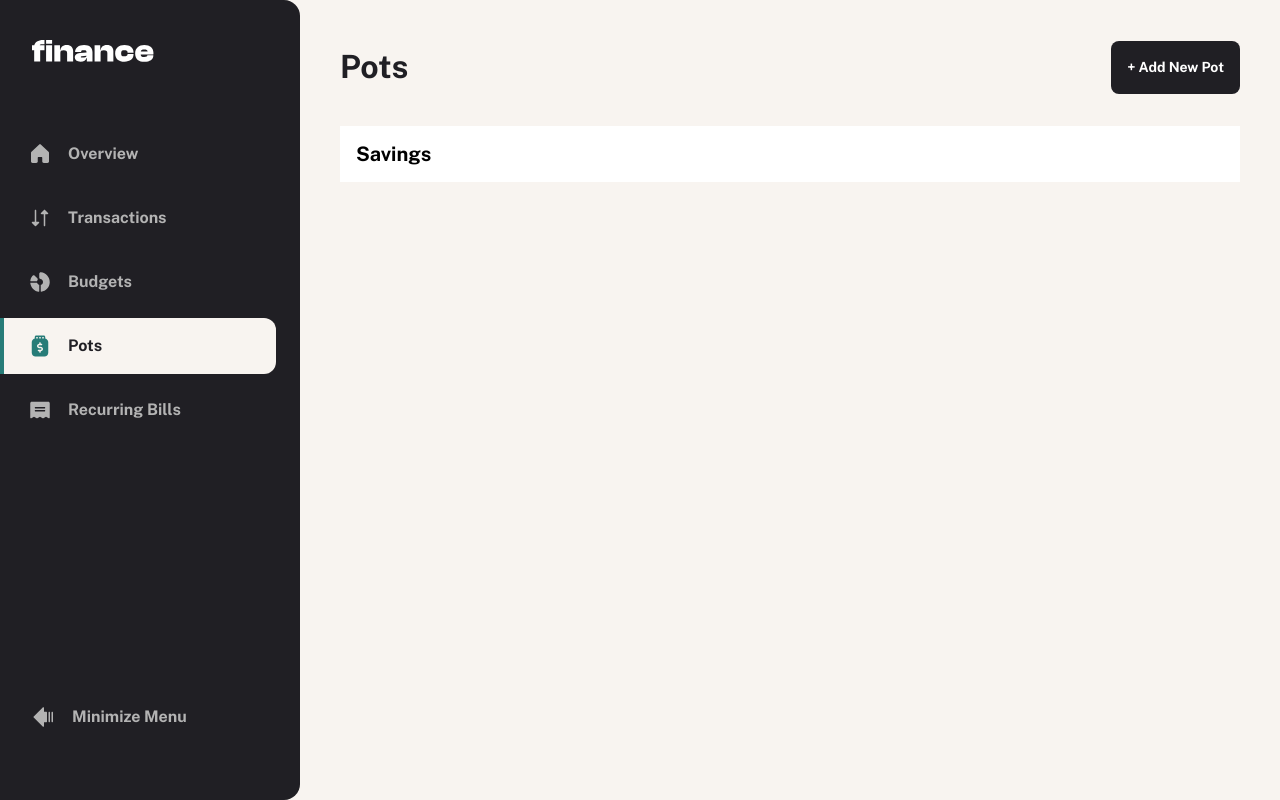
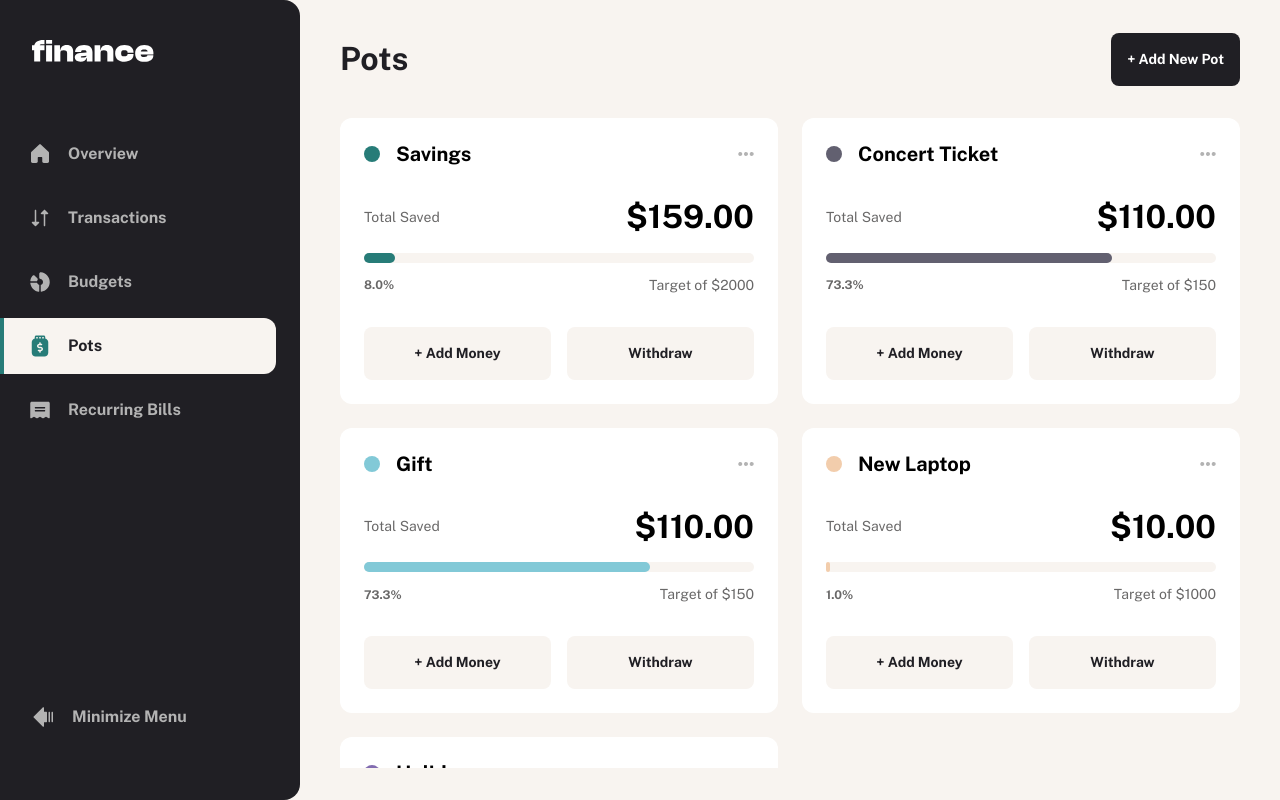
Before and after one commit to pradeepkaswan/personal-finance-app, a React (Vite) app: page /pots in a window 1280 px wide. Built offline with nearby package versions, Linux system fonts and the light colour scheme.

Commit message:
feat: complet pot card

```diff
--- a/src/components/layouts/main-layout.tsx
+++ b/src/components/layouts/main-layout.tsx
@@ -104,7 +104,7 @@ export default function Layout() {
           </button>
         </footer>
       </aside>
-      <main className="flex-1 overflow-auto m-4 md:m-10">
+      <main className="flex-1 overflow-auto mx-4 my-6 md:mx-10 md:my-8 md:m-10">
         <Outlet />
       </main>
 
--- /dev/null
+++ b/src/components/sections/pot-card.tsx
@@ -0,0 +1,50 @@
+import { Pot } from "../../types";
+import { Button } from "../ui/button";
+import { Icons } from "../ui/icons";
+
+export const PotCard: React.FC<Pot> = ({ name, target, total, theme }) => {
+  const percent = Math.min((total / target) * 100, 100);
+
+  return (
+    <div className="bg-white py-6 px-5 md:p-6 flex flex-col gap-8 rounded-xl">
+      <div className="flex justify-between items-center">
+        <div className="flex flex-row items-center gap-4">
+          <div
+            className="w-4 h-4 rounded-full"
+            style={{ backgroundColor: theme }}
+          />
+          <h3 className="text-preset-2">{name}</h3>
+        </div>
+        <Icons.ellipses className="size-4" />
+      </div>
+      <div>
+        <div className="flex justify-between items-center mb-4">
+          <span className="text-preset-4 text-grey-500">Total Saved</span>
+          <span className="text-preset-1">${total.toFixed(2)}</span>
+        </div>
+        <div className="w-full bg-beige-100 rounded-full h-2.5">
+          <div
+            className="h-2.5  rounded-full"
+            style={{ backgroundColor: theme, width: `${percent}%` }}
+          ></div>
+          <div className="flex flex-row justify-between items-center mt-3">
+            <span className="text-preset-5 text-grey-500 font-bold">
+              {percent.toFixed(1)}%
+            </span>
+            <span className="text-preset-4 text-grey-500">
+              Target of ${target.toFixed(0)}
+            </span>
+          </div>
+        </div>
+      </div>
+      <div className="flex flex-row gap-4 mt-8">
+        <Button intent="secondary" weight="bold" fullWidth>
+          + Add Money
+        </Button>
+        <Button intent="secondary" weight="bold" fullWidth>
+          Withdraw
+        </Button>
+      </div>
+    </div>
+  );
+};
--- a/src/components/ui/button.tsx
+++ b/src/components/ui/button.tsx
@@ -8,7 +8,7 @@ const buttonStyles = cva(
       intent: {
         primary: "bg-grey-900 text-white hover:bg-grey-500",
         secondary:
-          "bg-beige-100 text-grey-900 hover:bg-white hover:border hover:border-beige-500",
+          "bg-beige-100 text-grey-900 hover:bg-white hover:outline hover:outline-1 hover:outline-beige-500",
         tertiary: "",
         danger: "bg-red text-white hover:opacity-20",
       },
--- a/src/components/ui/icons.tsx
+++ b/src/components/ui/icons.tsx
@@ -169,4 +169,18 @@ export const Icons = {
       />
     </svg>
   ),
+  ellipses: ({ ...props }: IconProps) => (
+    <svg
+      xmlns="http://www.w3.org/2000/svg"
+      width="14"
+      height="4"
+      viewBox="0 0 14 4"
+      {...props}
+    >
+      <path
+        d="m8.75 2c0 .34612-.10264.68446-.29493.97225-.19229.28778-.4656.51209-.78537.64454s-.67164.16711-1.01111.09958c-.33946-.06752-.65128-.23419-.89603-.47893-.24474-.24474-.41141-.55657-.47893-.89603-.06753-.33947-.03287-.69134.09958-1.01111.13246-.31977.35676-.593079.64454-.785372.28779-.192292.62613-.294928.97225-.294928.46413 0 .90925.184375 1.23744.512563.32819.328187.51256.773307.51256 1.237437zm-6.75-1.75c-.34612 0-.68446.102636-.97225.294928-.287783.192293-.512085.465602-.644538.785372-.132454.31977-.16711.67164-.099585 1.01111.067524.33946.234195.65129.478937.89603.244746.24474.556566.41141.896026.47893.33947.06753.69134.03287 1.01111-.09958s.59308-.35676.78537-.64454c.1923-.28779.29493-.62613.29493-.97225 0-.46413-.18437-.90925-.51256-1.237437-.32819-.328188-.77331-.512563-1.23744-.512563zm10 0c-.3461 0-.6845.102636-.9722.294928-.2878.192293-.5121.465602-.6446.785372-.1324.31977-.1671.67164-.0996 1.01111.0676.33946.2342.65129.479.89603.2447.24474.5565.41141.896.47893.3395.06753.6913.03287 1.0111-.09958s.5931-.35676.7854-.64454c.1923-.28779.2949-.62613.2949-.97225 0-.22981-.0453-.45738-.1332-.6697-.088-.21232-.2169-.405234-.3794-.567737-.1625-.162502-.3554-.291407-.5677-.379352-.2123-.087946-.4399-.133211-.6697-.133211z"
+        fill="#b3b3b3"
+      />
+    </svg>
+  ),
 };
--- a/src/components/ui/input.tsx
+++ b/src/components/ui/input.tsx
@@ -2,7 +2,7 @@ import * as React from "react";
 import { cva } from "class-variance-authority";
 
 const inputStyles = cva(
-  "w-full block rounded-lg py-3 px-5 border-[1.5px] outline-none border-beige-500 placeholder:text-preset-4 placeholder:text-beige-500 hover:border-grey-500 active:border-grey-900 focus:border-grey-900",
+  "w-full block rounded-lg py-3 px-5 border-[1.25px] outline-none border-beige-500 placeholder:text-preset-4 placeholder:text-beige-500 hover:border-grey-500 active:border-grey-900 focus:border-grey-900",
   {
     variants: {},
     defaultVariants: {},
--- a/src/pages/pots.tsx
+++ b/src/pages/pots.tsx
@@ -1,14 +1,56 @@
+import { PotCard } from "../components/sections/pot-card";
 import { Button } from "../components/ui/button";
+import { Pot } from "../types";
+
+const pots: Pot[] = [
+  {
+    id: "1",
+    name: "Savings",
+    target: 2000.0,
+    total: 159.0,
+    theme: "#277C78",
+  },
+  {
+    id: "2",
+    name: "Concert Ticket",
+    target: 150.0,
+    total: 110.0,
+    theme: "#626070",
+  },
+  {
+    id: "3",
+    name: "Gift",
+    target: 150.0,
+    total: 110.0,
+    theme: "#82C9D7",
+  },
+  {
+    id: "4",
+    name: "New Laptop",
+    target: 1000.0,
+    total: 10.0,
+    theme: "#F2CDAC",
+  },
+  {
+    id: "5",
+    name: "Holiday",
+    target: 1440.0,
+    total: 531.0,
+    theme: "#826CB0",
+  },
+];
 
 export default function Pots() {
   return (
     <>
-      <div className="flex items-center justify-between">
+      <div className="flex items-center justify-between mb-8">
         <h1 className="text-preset-1 text-grey-900 py-2">Pots</h1>
         <Button weight="bold">+ Add New Pot</Button>
       </div>
-      <div className="mt-8 bg-white p-4">
-        <h2 className="text-preset-2">Savings</h2>
+      <div className="grid grid-cols-1 xl:grid-cols-2 gap-6">
+        {pots.map((pot) => (
+          <PotCard key={pot.id} {...pot} />
+        ))}
       </div>
     </>
   );
--- a/src/pages/recurring-bills.tsx
+++ b/src/pages/recurring-bills.tsx
@@ -1,15 +1,50 @@
 import { Icons } from "../components/ui/icons";
+import { Input } from "../components/ui/input";
 
 export default function RecurringBills() {
   return (
     <>
       <h1 className="text-preset-1 text-grey-900 py-2">Recurring Bills</h1>
       <div className="mt-8">
-        <div className="flex text-preset-5 text-white bg-grey-900 rounded-lg">
-          <Icons.recurringBills className="fill-transparent" />
-          <div className="flex flex-col">
-            <span>Total bills</span>
-            <span>$384.98</span>
+        <div className="flex flex-col gap-6 xl:flex-row">
+          <div className="flex flex-col md:flex-row gap-3 md:gap-6 xl:flex-col w-full">
+            <div className="w-full flex md:flex-col items-center md:items-start md:justify-center gap-5 md:gap-8 py-6 px-5 text-preset-5 text-white bg-grey-900 rounded-xl">
+              <Icons.recurringBills className="size-10" />
+              <div className="flex flex-col gap-3">
+                <span className="text-preset-4">Total bills</span>
+                <span className="text-preset-1">$384.98</span>
+              </div>
+            </div>
+            <div className="w-full p-5 bg-white rounded-xl">
+              <h2 className="text-preset-2 mb-5">Summary</h2>
+              <div className="divide-y divide-grey-500/15">
+                <div className="text-preset-5 pb-4 flex justify-between items-center">
+                  <span>Paid Bills</span>
+                  <span className="font-bold">2 ($320.00)</span>
+                </div>
+                <div className="text-preset-5 py-4 flex justify-between items-center">
+                  <span>Total Upcoming</span>
+                  <span className="font-bold">6 ($1,230.00)</span>
+                </div>
+                <div className="text-preset-5 text-red pt-4 flex justify-between items-center">
+                  <span>Due Soon</span>
+                  <span className="font-bold">2 ($40.00)</span>
+                </div>
+              </div>
+            </div>
+          </div>
+          <div className="bg-white py-6 px-5 md:p-8 w-full rounded-xl">
+            <div className="flex flex-row items-center justify-center md:justify-between gap-6 mb-6">
+              <Input placeholder="Search bills" />
+              <Icons.sort className="md:hidden size-5" />
+              <div className="hidden md:flex items-center gap-2">
+                <span className="text-preset-4 text-grey-500 whitespace-nowrap">
+                  Sort by
+                </span>
+                <Input />
+              </div>
+            </div>
+            <div></div>
           </div>
         </div>
       </div>
--- a/src/types.ts
+++ b/src/types.ts
@@ -23,7 +23,8 @@ export interface Pot {
   id: string;
   name: string;
   target: number;
-  current: number;
+  total: number;
+  theme: string;
 }
 
 export interface Bill {
```
